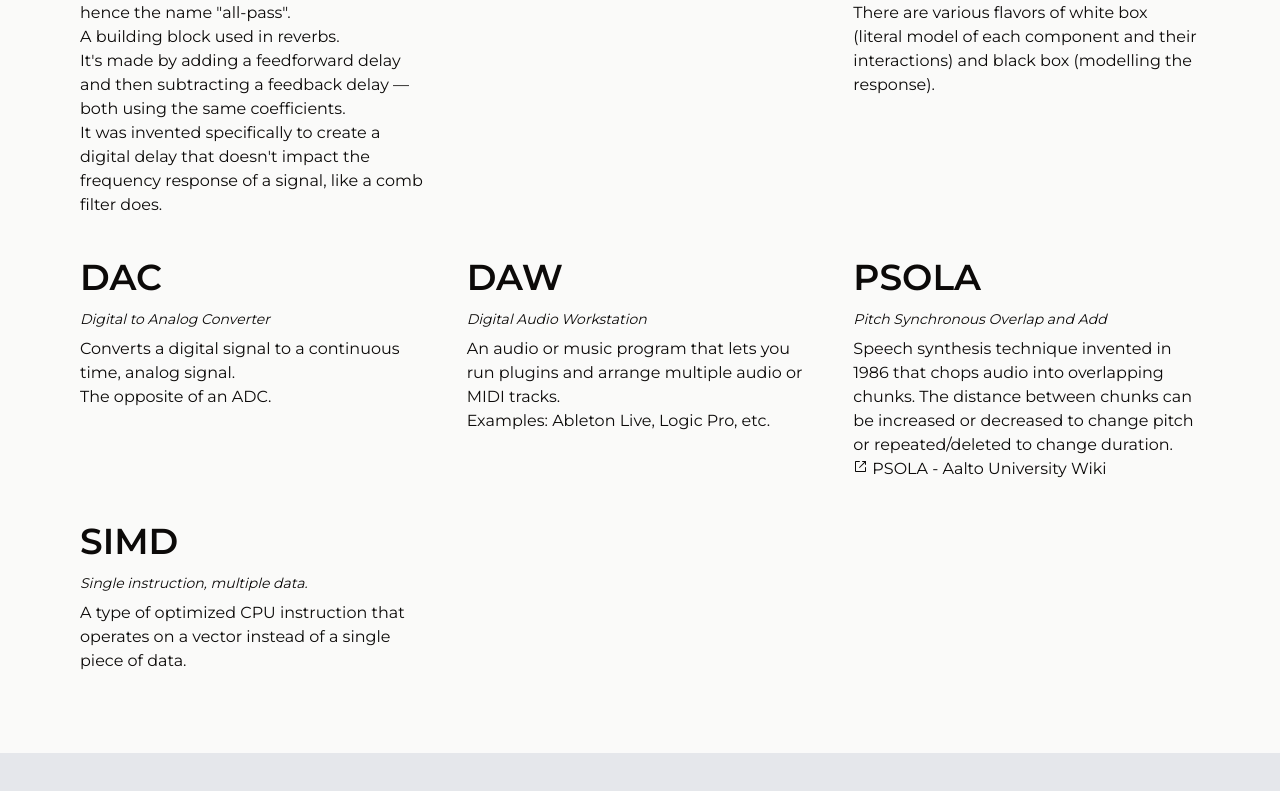
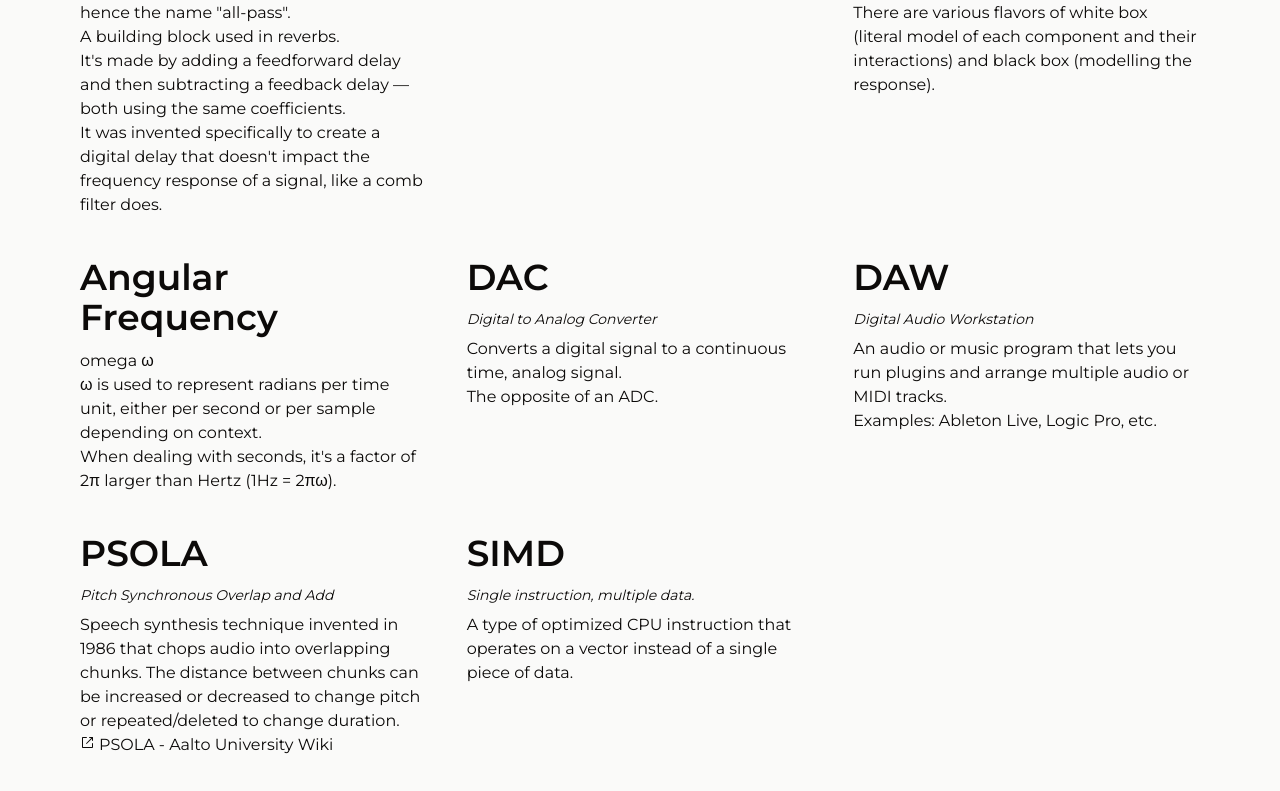
Before and after one commit to satelllte/dsp-terms, a Next.js app: page / in a window 1280 px wide. Shown: the part 779-1570 px from the top of the page. Before the commit the page ends 1532 px from the top, so only its background shows below. Built offline with nearby package versions, Linux system fonts and the light colour scheme.

Commit message:
term: angular-frequency

```diff
--- a/src/data/terms.ts
+++ b/src/data/terms.ts
@@ -59,6 +59,15 @@ export const terms: Term[] = [
 		],
 	},
 	{
+		id: 'angular-frequency',
+		title: 'Angular Frequency',
+		paragraphs: [
+			'omega ω',
+			'ω is used to represent radians per time unit, either per second or per sample depending on context.',
+			'When dealing with seconds, it\'s a factor of 2π larger than Hertz (1Hz = 2πω).',
+		],
+	},
+	{
 		id: 'dac',
 		title: 'DAC',
 		expansion: 'Digital to Analog Converter',
```
